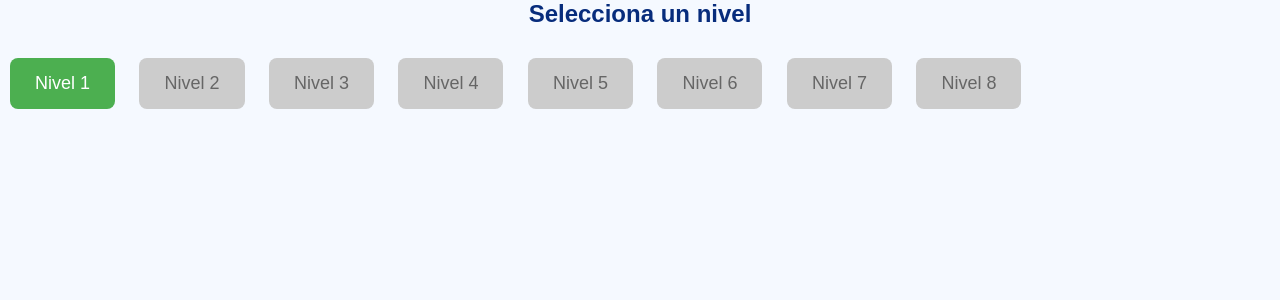
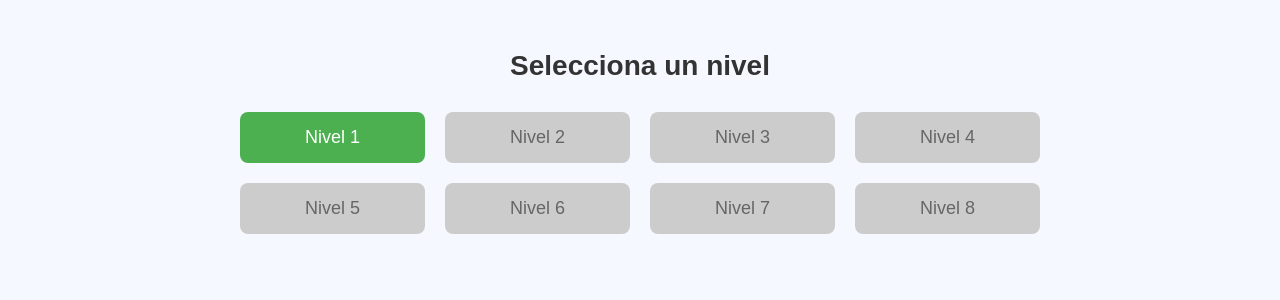
Before and after one commit to luisjuarezve/programacion-web, a PHP site: page /menu.php in a window 1280 px wide. Shown: the part 64-364 px from the top of the page. Run offline with PHP 8.4, Linux system fonts and the light colour scheme; the visitor is signed in with stand-in values (Sample User, id 1); data that the repository does not hold is empty.

Commit message:
Add level menu and exercise page with responsive design; implement grid layout for levels and enhance styling

```diff
--- a/css/styles.css
+++ b/css/styles.css
@@ -159,3 +159,47 @@ button:hover {
   border-radius: 6px;
   cursor: pointer;
 }
+
+/* menu de niveles */
+
+.contenedor-menu {
+    max-width: 800px;
+    margin: 50px auto;
+    text-align: center;
+  }
+
+  .titulo {
+    margin-bottom: 30px;
+    font-size: 28px;
+    color: #333;
+  }
+
+  .grid-niveles {
+    display: grid;
+    grid-template-columns: repeat(4, 1fr);
+    gap: 20px;
+    justify-items: center;
+  }
+
+  .nivel {
+    display: inline-block;
+    padding: 15px 25px;
+    font-size: 18px;
+    border-radius: 8px;
+    text-decoration: none;
+    color: white;
+    background-color: #4CAF50;
+    transition: background-color 0.3s ease;
+    width: 100%;
+    text-align: center;
+  }
+
+  .nivel:hover {
+    background-color: #45a049;
+  }
+
+  .nivel.bloqueado {
+    background-color: #ccc;
+    pointer-events: none;
+    color: #666;
+  }
--- a/menu.php
+++ b/menu.php
@@ -25,27 +25,6 @@ $nivel_desbloqueado = $progreso ? $progreso['nivel_desbloqueado'] : 1;
   <meta charset="UTF-8">
   <title>Menú de Ejercicios</title>
   <link rel="stylesheet" href="css/styles.css">
-  <style>
-    .nivel {
-      display: inline-block;
-      margin: 10px;
-      padding: 15px 25px;
-      font-size: 18px;
-      border-radius: 8px;
-      text-decoration: none;
-      color: white;
-      background-color: #4CAF50;
-      transition: background-color 0.3s ease;
-    }
-    .nivel:hover {
-      background-color: #45a049;
-    }
-    .nivel.bloqueado {
-      background-color: #ccc;
-      pointer-events: none;
-      color: #666;
-    }
-  </style>
 </head>
 <body>
   <header class="navbar">
@@ -59,15 +38,16 @@ $nivel_desbloqueado = $progreso ? $progreso['nivel_desbloqueado'] : 1;
 
   <div class="contenedor-menu">
     <h2 class="titulo">Selecciona un nivel</h2>
+    <div class="grid-niveles">
       <?php for ($i = 1; $i <= 8; $i++): ?>
         <?php if ($i <= $nivel_desbloqueado): ?>
-        <a href="nivel.php?n=<?= $i ?>" class="nivel">Nivel <?= $i ?></a>
+          <a href="#" class="nivel" data-nivel="<?= $i ?>">Nivel <?= $i ?></a>
         <?php else: ?>
           <span class="nivel bloqueado">Nivel <?= $i ?></span>
         <?php endif; ?>
       <?php endfor; ?>
     </div>
-
+  </div>
   <script src="js/script.js"></script>
 </body>
 </html>
```
Also changed, not shown: nivel.php (added, +83 -0 lines). Lines whose indentation alone changed are shown as unchanged.
